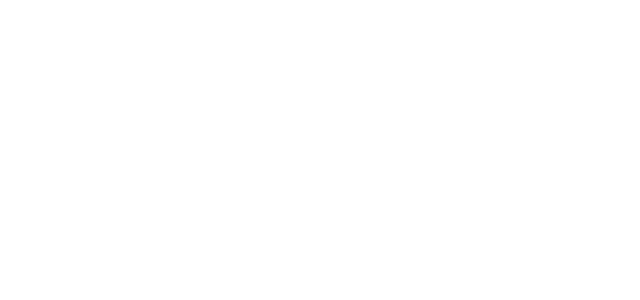
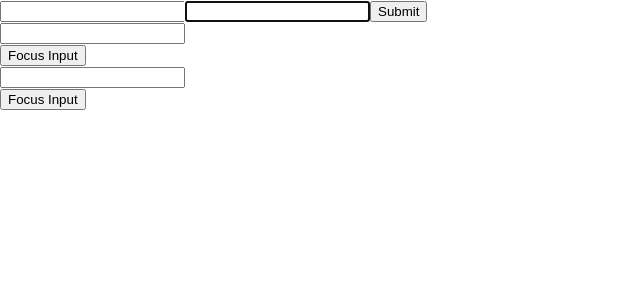
Before and after one commit to mytute/react-test, a React (Create React App) app in the folder hello-world/: page / in a window 1280 px wide. Shown: the top 300 px of the page, without its empty margins (0-640 px from the left). Built offline with nearby package versions, Linux system fonts and the light colour scheme.

Commit message:
add test

```diff
--- a/hello-world/src/App.js
+++ b/hello-world/src/App.js
@@ -1,9 +1,14 @@
 import './App.css';
+import RefsDemo from './components/RefsDemo';
+import FocusInput from './components/FocusInput';
+import FRParentInput from './components/FRParentInput';
 
 function App() {
   return (
     <div>
-
+      <RefsDemo/>
+      <FocusInput/>
+      <FRParentInput/>
     </div>
   );
 }
--- /dev/null
+++ b/hello-world/src/components/FRInput.js
@@ -0,0 +1,21 @@
+import React from 'react';
+
+// const FRInput = () => {
+//   return (
+//     <div>
+//         <input type='text'/>
+//     </div>
+//   )
+// }
+
+
+const FRInput = React.forwardRef((props, ref) => {
+
+    return (
+      <div>
+          <input type='text' ref={ref}/>
+      </div>
+    )
+  })
+
+export default FRInput;
--- /dev/null
+++ b/hello-world/src/components/FRParentInput.js
@@ -0,0 +1,23 @@
+import React, { Component } from 'react';
+import FRInput from './FRInput';
+
+class FRParentInput extends Component {
+    constructor(props) {
+      super(props)
+
+      this.inputRef = React.createRef()
+    }
+    handleClick = ()=>{
+        this.inputRef.current.focus();
+    }
+  render() {
+    return (
+      <div>
+        <FRInput ref={this.inputRef}/>
+        <button onClick={this.handleClick}>Focus Input</button>
+      </div>
+    )
+  }
+}
+
+export default FRParentInput;
--- /dev/null
+++ b/hello-world/src/components/FocusInput.js
@@ -0,0 +1,22 @@
+import React, { Component } from "react";
+import Input from "./Input";
+
+class FocusInput extends Component {
+  constructor(props) {
+    super(props);
+    this.componentRef = React.createRef();
+  }
+  clickHandler = () => {
+    this.componentRef.current.focusInput();
+  };
+  render() {
+    return (
+      <div>
+        <Input ref={this.componentRef} />
+        <button onClick={this.clickHandler}>Focus Input</button>
+      </div>
+    );
+  }
+}
+
+export default FocusInput;
--- /dev/null
+++ b/hello-world/src/components/Input.js
@@ -0,0 +1,21 @@
+import React, { Component } from "react";
+
+class Input extends Component {
+  constructor(props) {
+    super(props);
+
+    this.inputRef = React.createRef();
+  }
+  focusInput() {
+    this.inputRef.current.focus();
+  }
+  render() {
+    return (
+      <div>
+        <input type="text" ref={this.inputRef} />
+      </div>
+    );
+  }
+}
+
+export default Input;
--- /dev/null
+++ b/hello-world/src/components/RefsDemo.js
@@ -0,0 +1,39 @@
+import React, { Component } from 'react';
+
+class RefsDemo extends Component {
+    constructor(props) {
+      super(props)
+
+      this.inputRef = React.createRef();
+      this.clickHandler = this.clickHandler.bind(this);
+
+      this.cbRef = null;
+      this.setCbRef = element => {
+        this.cbRef = element;
+      }
+    }
+    componentDidMount(){
+        // this.inputRef.current.focus();
+        // console.log(this.inputRef);
+
+        if(this.cbRef){
+            this.cbRef.focus();
+        }
+
+    }
+
+    clickHandler (){
+        alert(this.inputRef.current.value);
+    }
+  render() {
+    return (
+      <div>
+        <input type='text' ref={this.inputRef} />
+        <input type='text' ref={this.setCbRef} />
+        <button onClick={this.clickHandler}>Submit</button>
+      </div>
+    )
+  }
+}
+
+export default RefsDemo;
```
Also changed, not shown: 1 other file (tests, documents, lock files or other folders).
